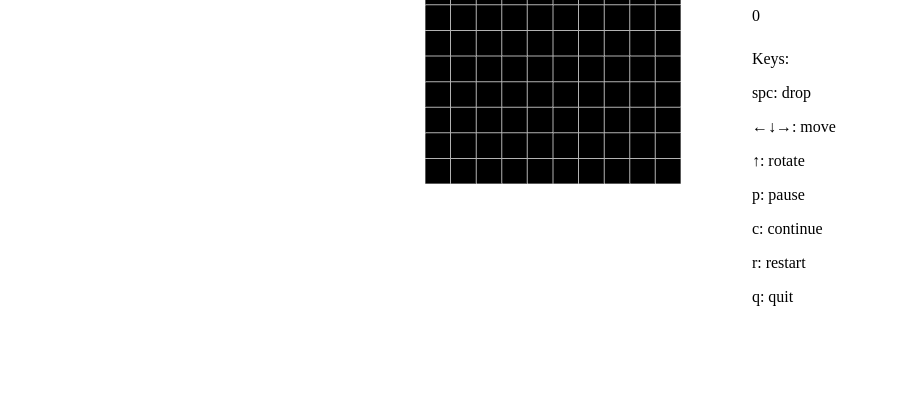
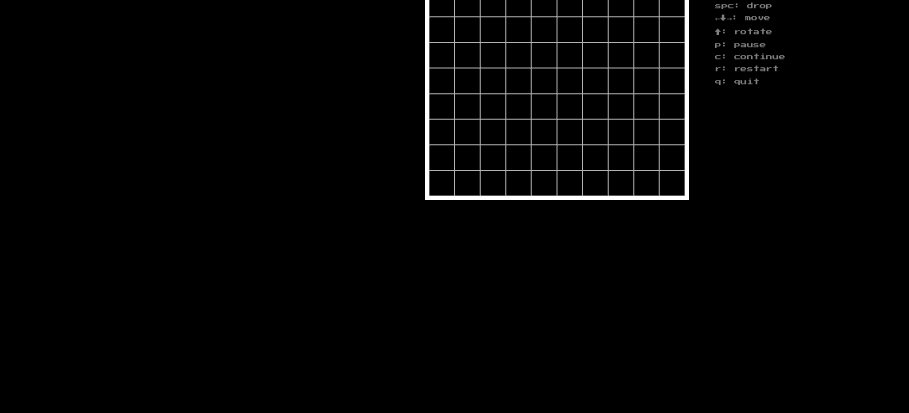
Before and after one commit to HardysJin/HardysJin.github.io, a plain HTML site: page index.html in a window 1280 px wide. Shown: the part 387-800 px from the top of the page, without its empty margins (0-909 px from the left). Drawn offline with Linux system fonts and the light colour scheme.

Commit message:
Update index.html

```diff
--- a/index.html
+++ b/index.html
@@ -8,7 +8,7 @@
 
     <!-- css -->
     <link href="https://fonts.googleapis.com/css?family=Press+Start+2P" rel="stylesheet">
-    <link rel="stylesheet" href="./dist/style.css">
+    <link rel="stylesheet" href="./dist/styles.css">
 
 </head>
 
```
